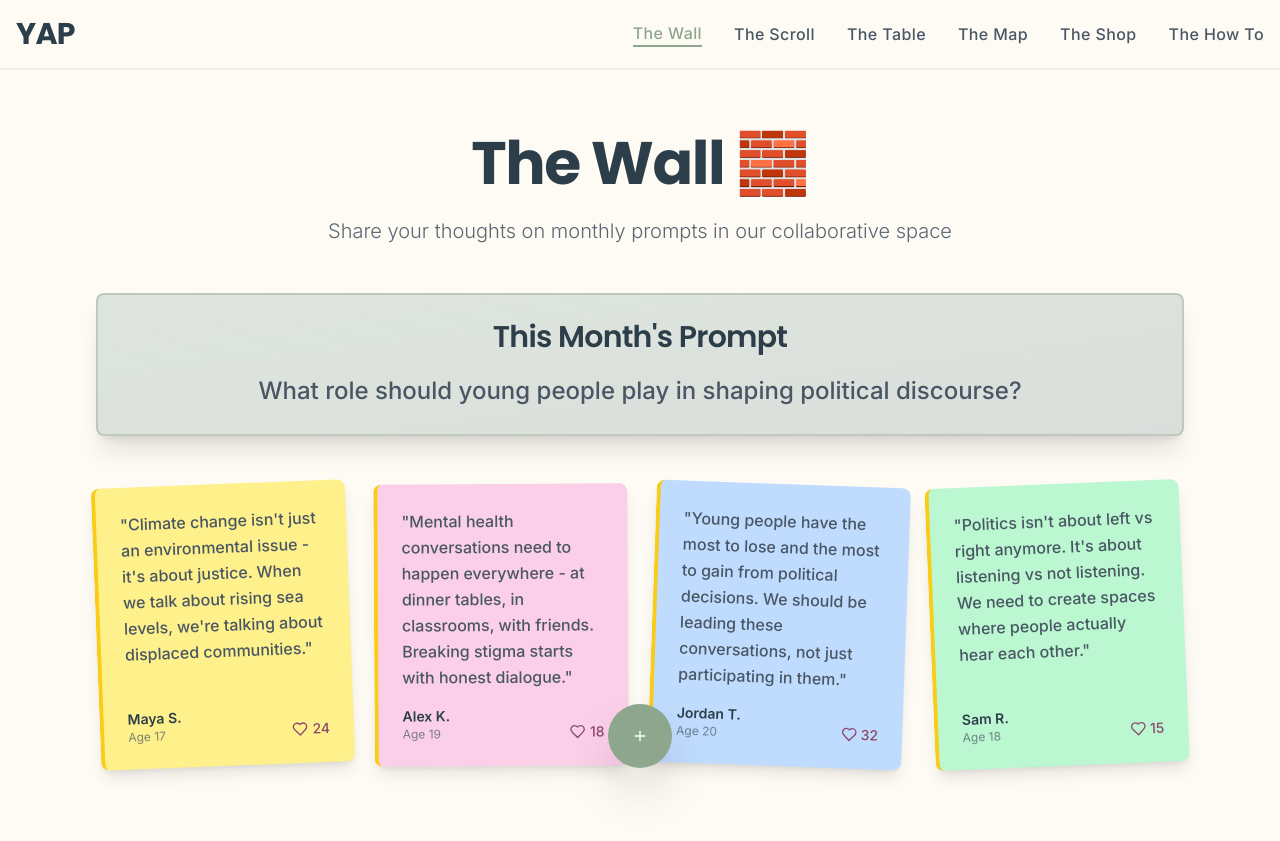
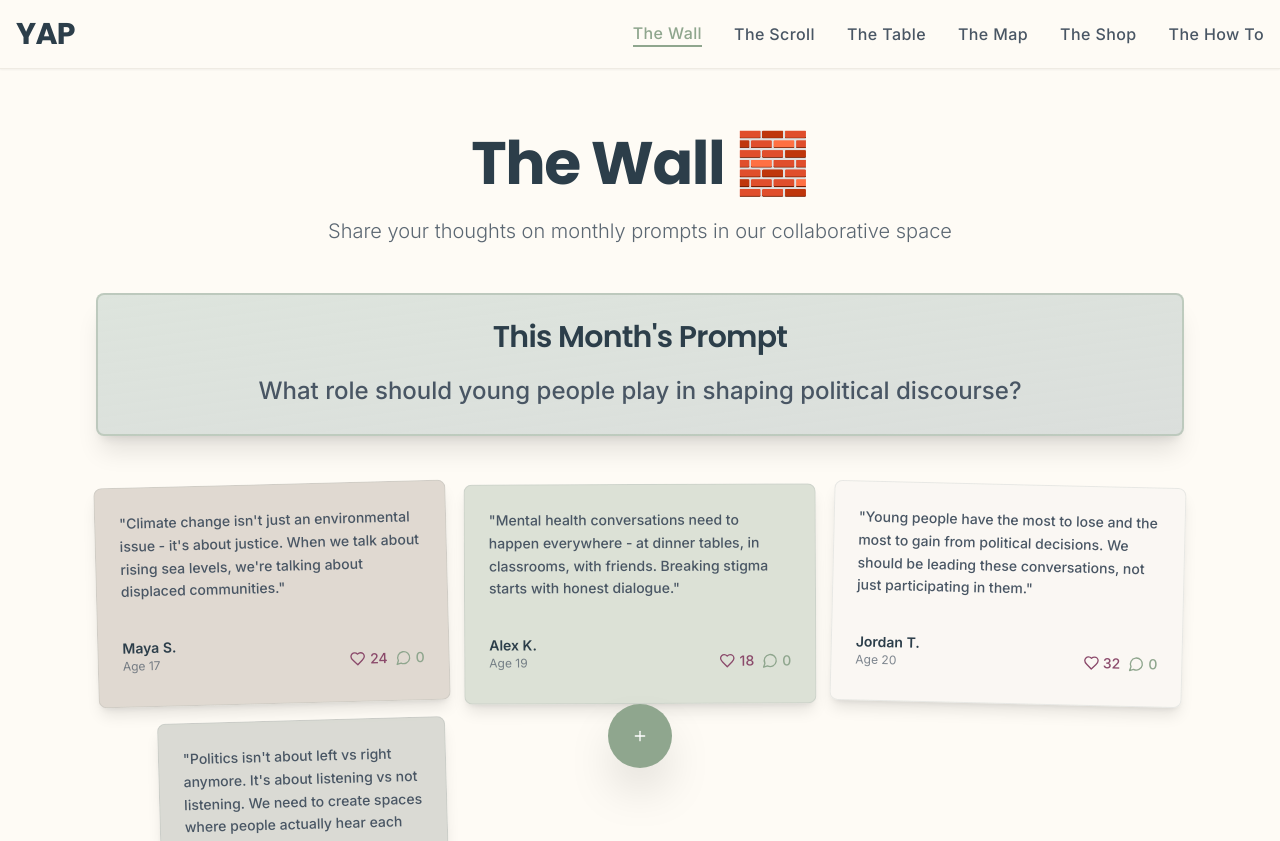
Before and after one commit to hisui8/yap-real-talk-hub, a React (Vite) app: page /the-wall in a window 1280 px wide. Shown: the top 841 px of the page. Built offline with nearby package versions, Linux system fonts and the light colour scheme.

Commit message:
Refactor: Implement brick wall layout and comments
- Updated "The Wall" section to display posts in a brick wall pattern.
- Added functionality to comment on existing posts.
- Adjusted color scheme for a more muted tone.

```diff
--- a/src/pages/TheWall.tsx
+++ b/src/pages/TheWall.tsx
@@ -5,20 +5,39 @@ import { Button } from '@/components/ui/button';
 import { Textarea } from '@/components/ui/textarea';
 import { Input } from '@/components/ui/input';
 import { Dialog, DialogContent, DialogHeader, DialogTitle, DialogTrigger } from '@/components/ui/dialog';
-import { Plus, Heart } from 'lucide-react';
+import { Plus, Heart, MessageCircle } from 'lucide-react';
 import Header from '../components/Header';
 import Footer from '../components/Footer';
 
+interface Comment {
+  id: number;
+  author: string;
+  content: string;
+  timestamp: string;
+}
+
+interface Post {
+  id: number;
+  author: string;
+  age: number;
+  content: string;
+  likes: number;
+  color: string;
+  position: { x: number; y: number };
+  comments: Comment[];
+}
+
 const TheWall = () => {
-  const [posts, setPosts] = useState([
+  const [posts, setPosts] = useState<Post[]>([
     {
       id: 1,
       author: "Maya S.",
       age: 17,
       content: "Climate change isn't just an environmental issue - it's about justice. When we talk about rising sea levels, we're talking about displaced communities.",
       likes: 24,
-      color: "bg-yellow-200",
-      position: { x: 0, y: 0 }
+      color: "bg-dusty/40",
+      position: { x: 0, y: 0 },
+      comments: []
     },
     {
       id: 2,
@@ -26,8 +45,9 @@ const TheWall = () => {
       age: 19,
       content: "Mental health conversations need to happen everywhere - at dinner tables, in classrooms, with friends. Breaking stigma starts with honest dialogue.",
       likes: 18,
-      color: "bg-pink-200",
-      position: { x: 1, y: 0 }
+      color: "bg-sage/30",
+      position: { x: 1, y: 0 },
+      comments: []
     },
     {
       id: 3,
@@ -35,8 +55,9 @@ const TheWall = () => {
       age: 20,
       content: "Young people have the most to lose and the most to gain from political decisions. We should be leading these conversations, not just participating in them.",
       likes: 32,
-      color: "bg-blue-200",
-      position: { x: 2, y: 0 }
+      color: "bg-pearl/60",
+      position: { x: 2, y: 0 },
+      comments: []
     },
     {
       id: 4,
@@ -44,37 +65,43 @@ const TheWall = () => {
       age: 18,
       content: "Politics isn't about left vs right anymore. It's about listening vs not listening. We need to create spaces where people actually hear each other.",
       likes: 15,
-      color: "bg-green-200",
-      position: { x: 0, y: 1 }
+      color: "bg-forest/20",
+      position: { x: 0, y: 1 },
+      comments: []
     }
   ]);
 
   const [newPost, setNewPost] = useState('');
   const [userName, setUserName] = useState('');
   const [isDialogOpen, setIsDialogOpen] = useState(false);
+  const [selectedPost, setSelectedPost] = useState<Post | null>(null);
+  const [newComment, setNewComment] = useState('');
+  const [commentAuthor, setCommentAuthor] = useState('');
+  const [isCommentDialogOpen, setIsCommentDialogOpen] = useState(false);
   const currentPrompt = "What role should young people play in shaping political discourse?";
 
   const stickyColors = [
-    "bg-yellow-200",
-    "bg-pink-200",
-    "bg-blue-200",
-    "bg-green-200",
-    "bg-purple-200",
-    "bg-orange-200"
+    "bg-dusty/40",
+    "bg-sage/30",
+    "bg-pearl/60",
+    "bg-forest/20",
+    "bg-gunmetal/15",
+    "bg-wine/20"
   ];
 
   const handleSubmit = (e: React.FormEvent) => {
     e.preventDefault();
     if (newPost.trim() && userName.trim()) {
       const randomColor = stickyColors[Math.floor(Math.random() * stickyColors.length)];
-      const post = {
+      const post: Post = {
         id: posts.length + 1,
         author: userName,
-        age: Math.floor(Math.random() * 10) + 16, // Random age between 16-25
+        age: Math.floor(Math.random() * 10) + 16,
         content: newPost,
         likes: 0,
         color: randomColor,
-        position: { x: posts.length % 3, y: Math.floor(posts.length / 3) }
+        position: { x: posts.length % 3, y: Math.floor(posts.length / 3) },
+        comments: []
       };
       setPosts([...posts, post]);
       setNewPost('');
@@ -89,6 +116,47 @@ const TheWall = () => {
         ? { ...post, likes: post.likes + 1 }
         : post
     ));
+  };
+
+  const handleComment = (post: Post) => {
+    setSelectedPost(post);
+    setIsCommentDialogOpen(true);
+  };
+
+  const handleCommentSubmit = (e: React.FormEvent) => {
+    e.preventDefault();
+    if (newComment.trim() && commentAuthor.trim() && selectedPost) {
+      const comment: Comment = {
+        id: Date.now(),
+        author: commentAuthor,
+        content: newComment,
+        timestamp: new Date().toLocaleTimeString()
+      };
+
+      setPosts(posts.map(post =>
+        post.id === selectedPost.id
+          ? { ...post, comments: [...post.comments, comment] }
+          : post
+      ));
+
+      setNewComment('');
+      setCommentAuthor('');
+      setIsCommentDialogOpen(false);
+      setSelectedPost(null);
+    }
+  };
+
+  // Brick wall positioning - alternating offset for odd/even rows
+  const getBrickPosition = (index: number) => {
+    const row = Math.floor(index / 3);
+    const col = index % 3;
+    const isOddRow = row % 2 === 1;
+    const offset = isOddRow ? 0.5 : 0;
+
+    return {
+      gridColumn: `${col + 1 + offset} / span 1`,
+      gridRow: `${row + 1} / span 1`
+    };
   };
 
   return (
@@ -106,7 +174,7 @@ const TheWall = () => {
             </p>
           </div>
 
-          {/* Current Prompt - Padlet Style */}
+          {/* Current Prompt */}
           <div className="mb-12">
             <Card className="bg-gradient-to-br from-sage/30 to-forest/20 border-2 border-sage/40 shadow-xl">
               <CardHeader className="text-center pb-4">
@@ -118,29 +186,38 @@ const TheWall = () => {
             </Card>
           </div>
 
-          {/* Sticky Notes Grid */}
-          <div className="grid grid-cols-1 md:grid-cols-2 lg:grid-cols-3 xl:grid-cols-4 gap-6 mb-8">
-            {posts.map((post) => (
+          {/* Brick Wall Grid */}
+          <div className="relative">
+            <div className="grid grid-cols-3 gap-4 auto-rows-min">
+              {posts.map((post, index) => {
+                const rotation = Math.random() * 4 - 2; // Random rotation between -2 and 2 degrees
+                const isOddRow = Math.floor(index / 3) % 2 === 1;
+
+                return (
                   <div
                     key={post.id}
-                className={`${post.color} p-6 rounded-lg shadow-lg transform rotate-1 hover:rotate-0 transition-transform duration-200 hover:shadow-xl cursor-pointer border-l-4 border-l-yellow-400`}
+                    className={`${post.color} p-6 rounded-lg shadow-lg transform transition-all duration-200 hover:shadow-xl cursor-pointer border border-gunmetal/10 ${
+                      isOddRow && index % 3 === 0 ? 'ml-16' : ''
+                    } ${isOddRow && index % 3 === 2 ? 'mr-16' : ''}`}
                     style={{
-                  minHeight: '200px',
-                  transform: `rotate(${Math.random() * 6 - 3}deg)`,
+                      minHeight: '220px',
+                      transform: `rotate(${rotation}deg)`,
+                      transformOrigin: 'center center'
                     }}
                   >
                     <div className="h-full flex flex-col justify-between">
                       <div>
-                    <p className="text-gunmetal leading-relaxed mb-4 font-medium">
+                        <p className="text-gunmetal leading-relaxed mb-4 font-medium text-sm">
                           "{post.content}"
                         </p>
                       </div>
                       <div className="mt-auto">
-                    <div className="flex justify-between items-end">
+                        <div className="flex justify-between items-end mb-2">
                           <div>
                             <p className="font-semibold text-charcoal text-sm">{post.author}</p>
                             <p className="text-xs text-gunmetal/70">Age {post.age}</p>
                           </div>
+                          <div className="flex items-center space-x-2">
                             <button
                               onClick={() => handleLike(post.id)}
                               className="flex items-center space-x-1 text-wine hover:text-wine/80 transition-colors"
@@ -148,11 +225,28 @@ const TheWall = () => {
                               <Heart className="w-4 h-4" />
                               <span className="text-sm font-medium">{post.likes}</span>
                             </button>
+                            <button
+                              onClick={() => handleComment(post)}
+                              className="flex items-center space-x-1 text-sage hover:text-sage/80 transition-colors"
+                            >
+                              <MessageCircle className="w-4 h-4" />
+                              <span className="text-sm font-medium">{post.comments.length}</span>
+                            </button>
+                          </div>
+                        </div>
+                        {post.comments.length > 0 && (
+                          <div className="border-t border-gunmetal/20 pt-2 mt-2">
+                            <div className="text-xs text-gunmetal/60">
+                              Latest: "{post.comments[post.comments.length - 1].content.slice(0, 30)}..."
+                            </div>
+                          </div>
+                        )}
                       </div>
                     </div>
                   </div>
+                );
+              })}
             </div>
-            ))}
           </div>
         </div>
       </section>
@@ -208,6 +302,71 @@ const TheWall = () => {
         </Dialog>
       </div>
 
+      {/* Comment Dialog */}
+      <Dialog open={isCommentDialogOpen} onOpenChange={setIsCommentDialogOpen}>
+        <DialogContent className="bg-ivory border-2 border-sage/20 max-w-lg max-h-[80vh] overflow-hidden flex flex-col">
+          <DialogHeader>
+            <DialogTitle className="text-2xl text-charcoal font-display">
+              Comments on {selectedPost?.author}'s post
+            </DialogTitle>
+          </DialogHeader>
+
+          <div className="flex-1 overflow-y-auto space-y-4">
+            {/* Original Post */}
+            {selectedPost && (
+              <div className="bg-dusty/20 p-4 rounded-lg">
+                <p className="text-gunmetal font-medium mb-2">"{selectedPost.content}"</p>
+                <p className="text-sm text-gunmetal/70">- {selectedPost.author}, Age {selectedPost.age}</p>
+              </div>
+            )}
+
+            {/* Comments */}
+            <div className="space-y-3">
+              {selectedPost?.comments.map((comment) => (
+                <div key={comment.id} className="bg-pearl/40 p-3 rounded-lg border-l-4 border-sage/50">
+                  <p className="text-gunmetal text-sm mb-1">"{comment.content}"</p>
+                  <p className="text-xs text-gunmetal/60">- {comment.author} at {comment.timestamp}</p>
+                </div>
+              ))}
+            </div>
+          </div>
+
+          {/* Add Comment Form */}
+          <form onSubmit={handleCommentSubmit} className="space-y-3 pt-4 border-t border-dusty/30">
+            <Input
+              placeholder="Your name"
+              value={commentAuthor}
+              onChange={(e) => setCommentAuthor(e.target.value)}
+              className="border-dusty/30 focus:border-sage"
+              required
+            />
+            <Textarea
+              placeholder="Add your comment..."
+              value={newComment}
+              onChange={(e) => setNewComment(e.target.value)}
+              className="min-h-[80px] border-dusty/30 focus:border-sage resize-none"
+              required
+            />
+            <div className="flex justify-end space-x-2">
+              <Button
+                type="button"
+                variant="outline"
+                onClick={() => setIsCommentDialogOpen(false)}
+                className="border-dusty/30 text-gunmetal hover:bg-dusty/10"
+              >
+                Cancel
+              </Button>
+              <Button
+                type="submit"
+                className="bg-sage hover:bg-sage/90 text-white"
+              >
+                Add Comment
+              </Button>
+            </div>
+          </form>
+        </DialogContent>
+      </Dialog>
+
       <Footer />
     </div>
   );
```
Lines whose indentation alone changed are shown as unchanged.
